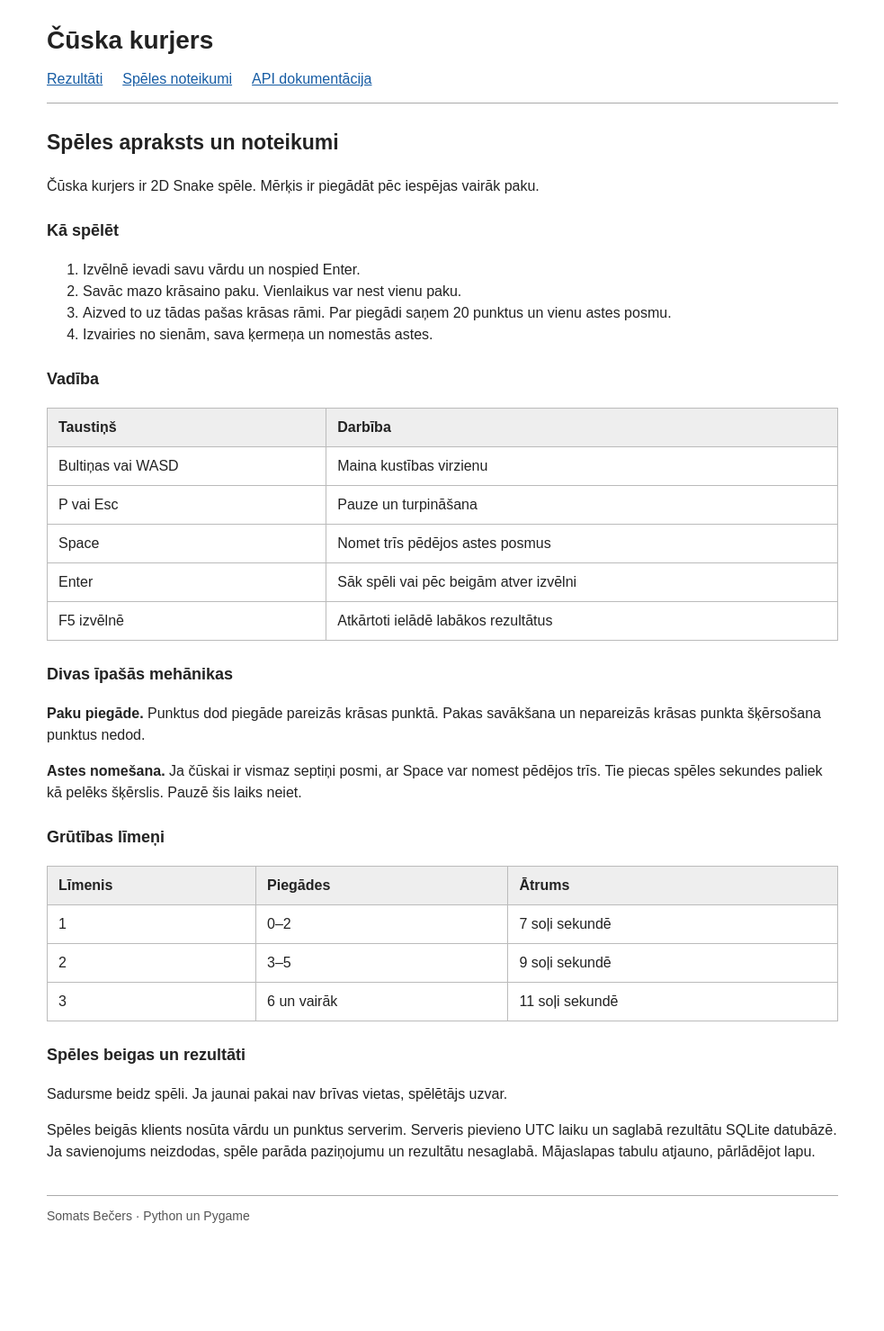
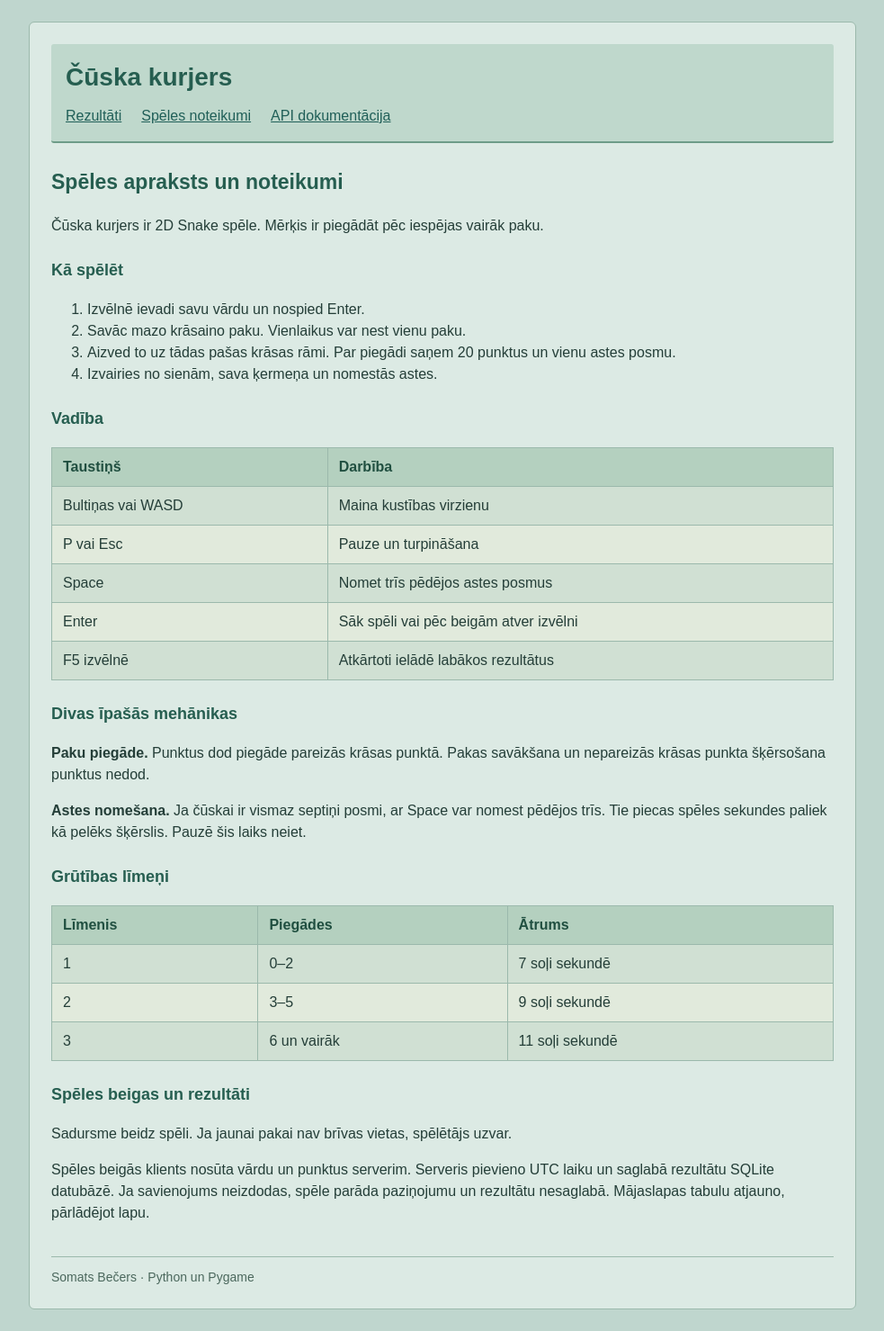
Before and after one commit to samadjesambulatov-lgtm/cuska-kurjers, a FastAPI app: page /rules in a window 1280 px wide. Shown: the whole page at 90% size, without its empty margins (148-1131 px from the left). Before the commit the page ends 1359 px from the top, so only its background shows below. Run offline with FastAPI, Linux system fonts and the light colour scheme.

Commit message:
Atjaunotas spēles un mājaslapas krāsas, pievienota PowerPoint prezentācija

```diff
--- a/api/static/style.css
+++ b/api/static/style.css
@@ -1,21 +1,44 @@
+* { box-sizing: border-box; }
+html { min-height: 100%; background: #bfd6ce; }
 body {
-    max-width: 880px;
+    max-width: 920px;
+    width: calc(100% - 32px);
     margin: 24px auto;
-    padding: 0 16px;
-    color: #222;
-    background: #fff;
+    padding: 24px;
+    color: #243e38;
+    background: #dceae4;
+    border: 1px solid #9bb9ac;
+    border-radius: 6px;
     font: 16px/1.5 Arial, sans-serif;
 }
-header { border-bottom: 1px solid #aaa; padding-bottom: 14px; }
-h1 { font-size: 28px; margin: 0 0 10px; }
-h2 { font-size: 23px; margin-top: 26px; }
-h3 { font-size: 18px; margin-top: 24px; }
+header {
+    padding: 16px;
+    background: #bfd8cc;
+    border-bottom: 2px solid #6e9c88;
+    border-radius: 3px;
+}
+h1 { color: #265e50; font-size: 28px; margin: 0 0 10px; }
+h2 { color: #265e50; font-size: 23px; margin-top: 26px; }
+h3 { color: #265e50; font-size: 18px; margin-top: 24px; }
 nav { display: flex; flex-wrap: wrap; gap: 8px 22px; }
-a { color: #165ca4; }
-a:focus-visible { outline: 2px solid #165ca4; outline-offset: 3px; }
+a { color: #205f58; }
+a:hover { color: #143f39; text-decoration-thickness: 2px; }
+a:focus-visible { outline: 2px solid #205f58; outline-offset: 3px; }
 table { border-collapse: collapse; width: 100%; margin: 18px 0; }
-th, td { border: 1px solid #bbb; text-align: left; padding: 9px 12px; }
-th { background: #eee; }
+th, td { border: 1px solid #9bb9ac; text-align: left; padding: 9px 12px; }
+th { color: #204f40; background: #b4d0bf; }
+td { background: #e1eadc; }
+tr:nth-child(even) td { background: #d0e0d3; }
 .table-scroll { overflow-x: auto; }
 .stats { max-width: 460px; }
-footer { border-top: 1px solid #aaa; color: #555; margin-top: 36px; padding-top: 12px; font-size: 14px; }
+footer {
+    border-top: 1px solid #9bb9ac;
+    color: #4b685d;
+    margin-top: 36px;
+    padding-top: 12px;
+    font-size: 14px;
+}
+@media (max-width: 600px) {
+    body { width: calc(100% - 20px); margin: 10px auto; padding: 16px; }
+    header { padding: 12px; }
+}
```
Also changed, not shown: client/main.py (+18 -11 lines), README.md, 12 other files.
